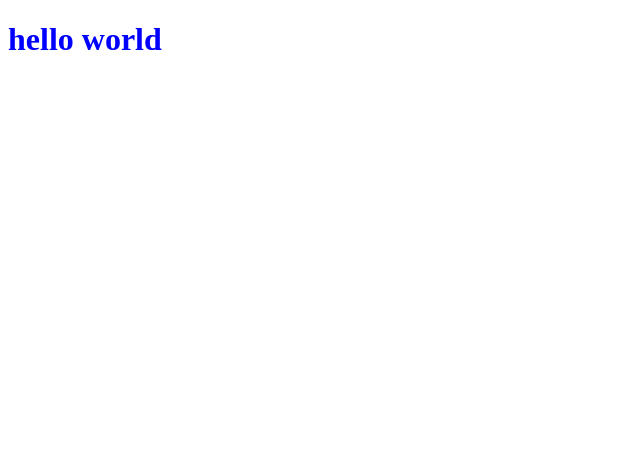
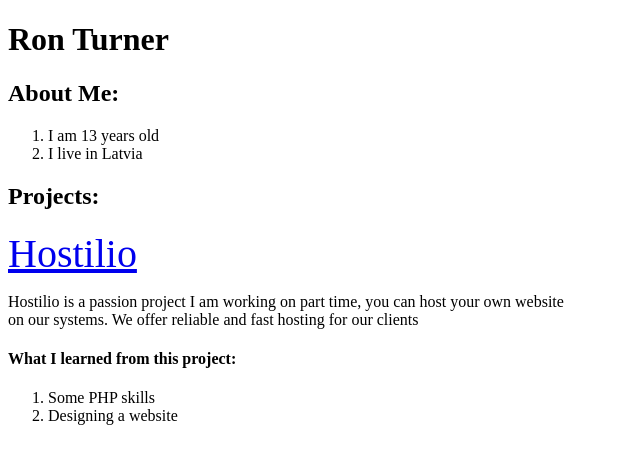
Before and after one commit to ternersronalds/meetronturner.com, a plain HTML site: page index.html in a window 1280 px wide. Shown: the whole page, without its empty margins (0-640 px from the left). Drawn offline with Linux system fonts and the light colour scheme.

Commit message:
added info about me and projects with their descriptions

```diff
--- a/index.html
+++ b/index.html
@@ -3,10 +3,23 @@
 <head>
   <meta charset="UTF-8">
   <meta name="viewport" content="width=device-width, initial-scale=1.0">
-  <title>Document</title>
+  <title>Ron Turner's Website</title>
   <link rel="stylesheet" href="style.css">
 </head>
 <body>
-  <h1 class="helloworldyess">hello world</h1>
+  <h1>Ron Turner</h1>
+  <h2>About Me:</h2>
+  <ol>
+    <li>I am 13 years old</li>
+    <li>I live in Latvia</li>
+  </ol>
+  <h2>Projects:</h2>
+  <a class="hostilio-button"href="https://hostilio.cloud">Hostilio</a>
+  <p>Hostilio is a passion project I am working on part time, you can host your own website<br>on our systems. We offer reliable and fast hosting for our clients</p>
+  <h4>What I learned from this project:</h4>
+  <ol>
+    <li>Some PHP skills</li>
+    <li>Designing a website</li>
+  </ol>
 </body>
 </html>
--- a/style.css
+++ b/style.css
@@ -1,3 +1,3 @@
-.helloworldyess{
-  color: blue;
+.hostilio-button{
+  font-size: 40px;
 }
```
